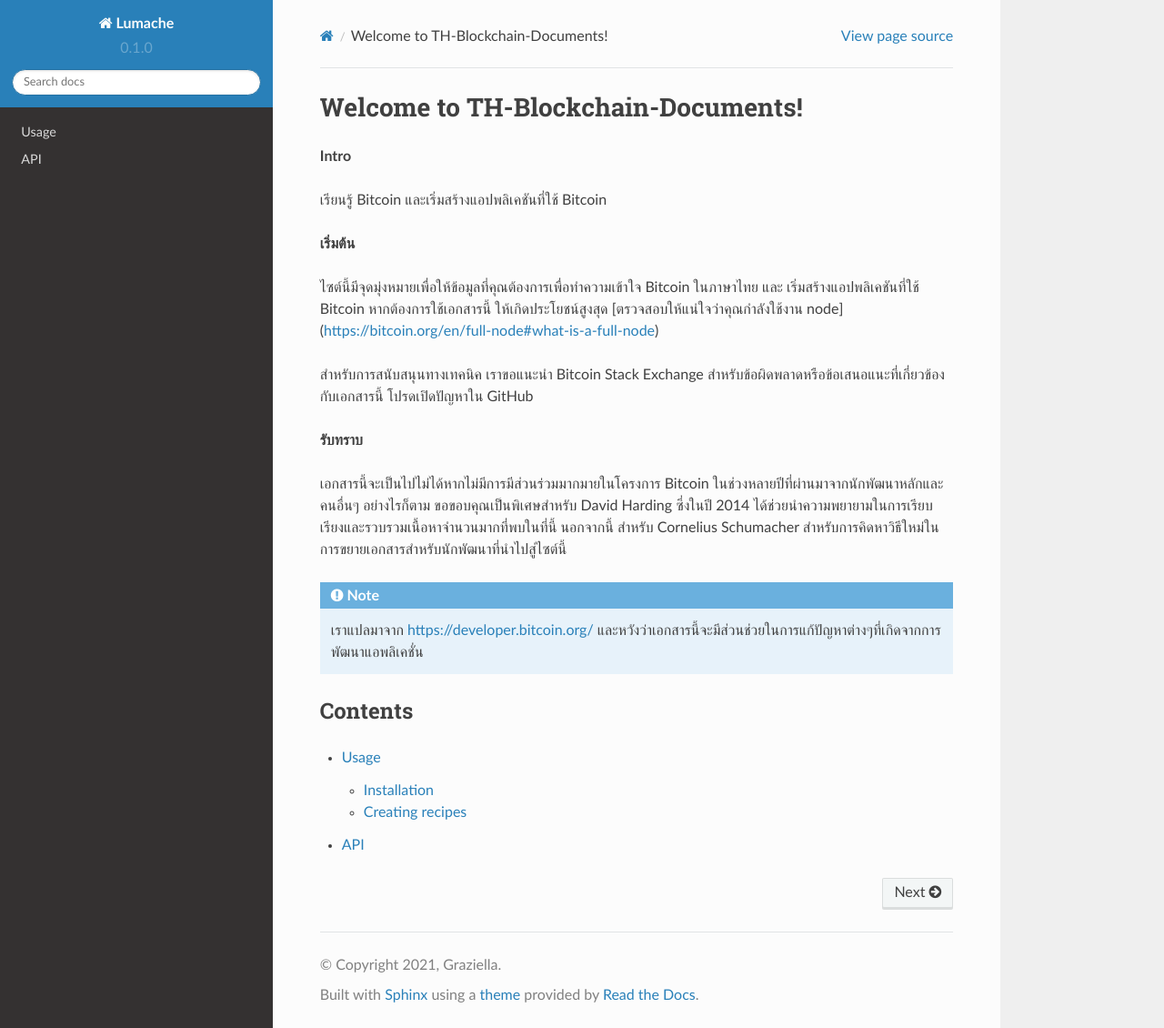
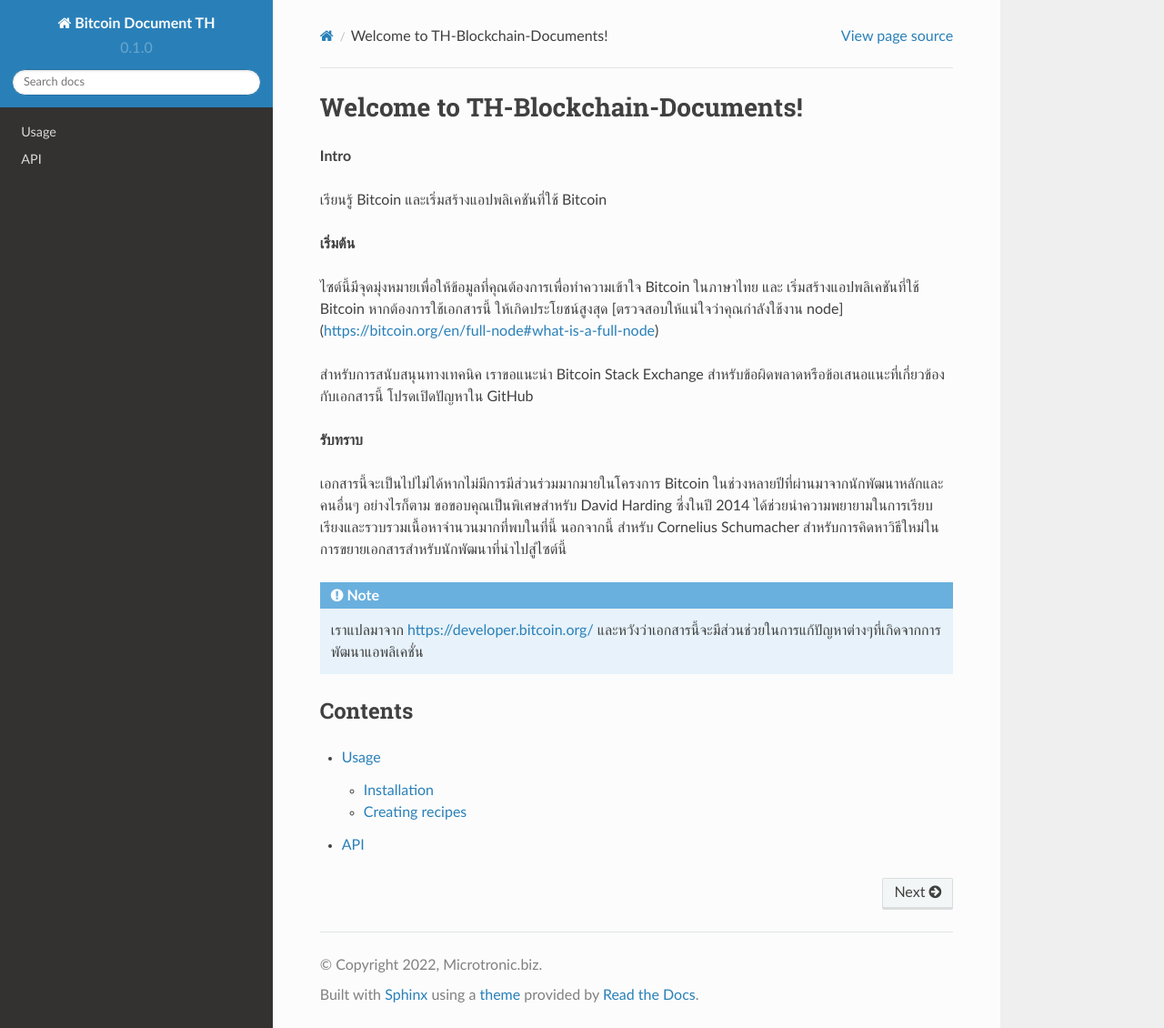
Before and after one commit to KonPhanTang/Documents, a Sphinx documentation site: the page built from docs/source/index.rst, in a window 1280 px wide and 1130 px high. Shown: the whole window at 91% size. Built offline with Sphinx 7.4.7 and the Read the Docs theme 2.0.0, drawn with Linux system fonts in a browser that asks for light colours.

Commit message:
Update conf.py

```diff
--- a/docs/source/conf.py
+++ b/docs/source/conf.py
@@ -2,9 +2,9 @@
 
 # -- Project information
 
-project = 'Lumache'
-copyright = '2021, Graziella'
-author = 'Graziella'
+project = 'Bitcoin Document TH'
+copyright = '2022, Microtronic.biz'
+author = 'DevG'
 
 release = '0.1'
 version = '0.1.0'
```
